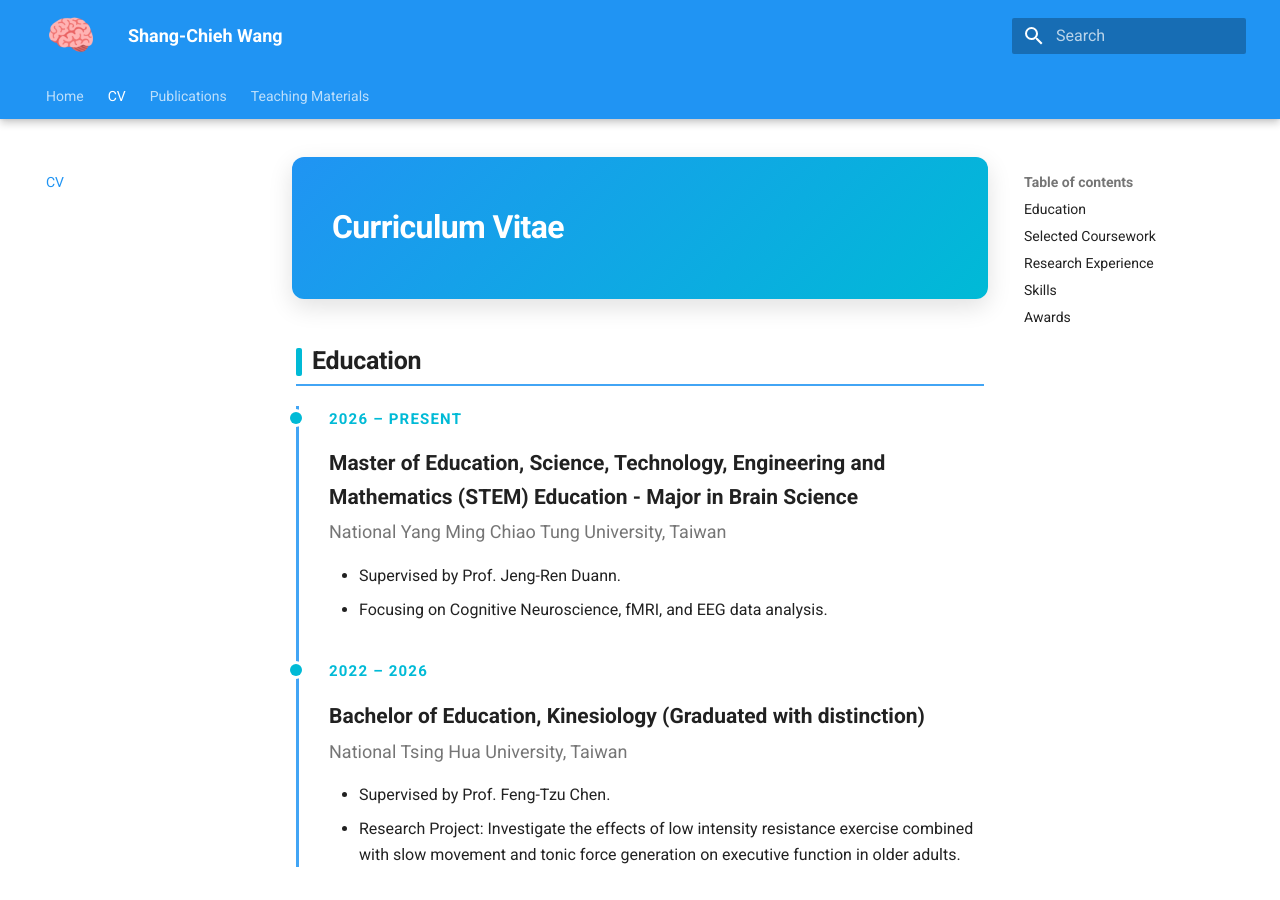
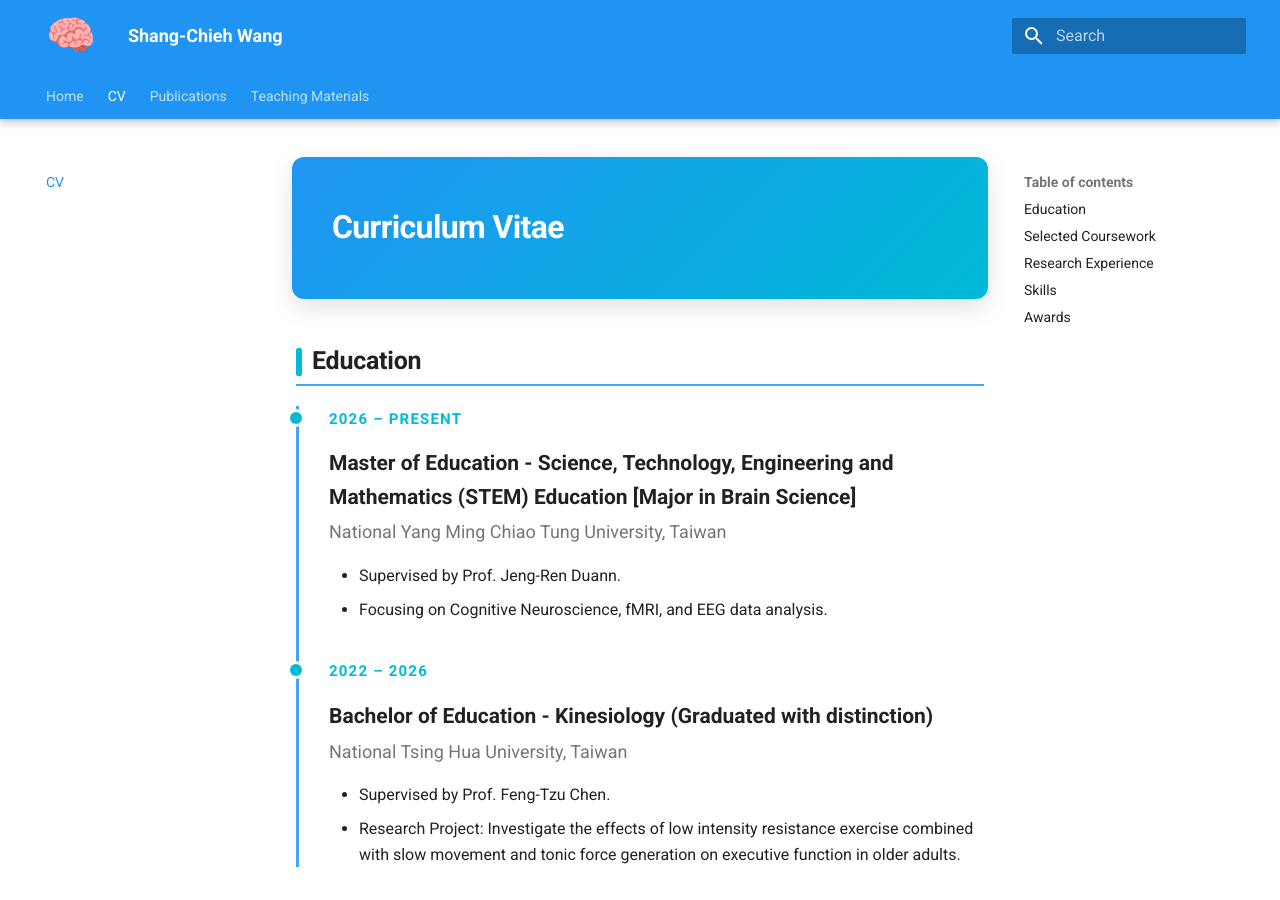
Before and after one commit to chieh1005/chieh1005.github.io, an MkDocs documentation site: the page built from docs/cv.md, in a window 1280 px wide and 900 px high. Built offline with MkDocs 1.6.1 and Material for MkDocs 9.7.7, drawn with Linux system fonts in a browser that asks for light colours.

Commit message:
Update cv.md

```diff
--- a/docs/cv.md
+++ b/docs/cv.md
@@ -5,7 +5,7 @@
 <div class="cv-timeline" markdown>
 <div class="cv-entry" markdown>
 <span class="cv-date">2026 – Present</span>
-<div class="cv-title">Master of Education, Science, Technology, Engineering and Mathematics (STEM) Education - Major in Brain Science </div>
+<div class="cv-title">Master of Education - Science, Technology, Engineering and Mathematics (STEM) Education [Major in Brain Science] </div>
 <div class="cv-org">National Yang Ming Chiao Tung University, Taiwan</div>
 
 - Supervised by Prof. Jeng-Ren Duann.
@@ -13,7 +13,7 @@
 </div>
 <div class="cv-entry" markdown>
 <span class="cv-date">2022 – 2026</span>
-<div class="cv-title">Bachelor of Education, Kinesiology (Graduated with distinction)</div>
+<div class="cv-title">Bachelor of Education - Kinesiology (Graduated with distinction)</div>
 <div class="cv-org">National Tsing Hua University, Taiwan</div>
 
 - Supervised by Prof. Feng-Tzu Chen.
```
